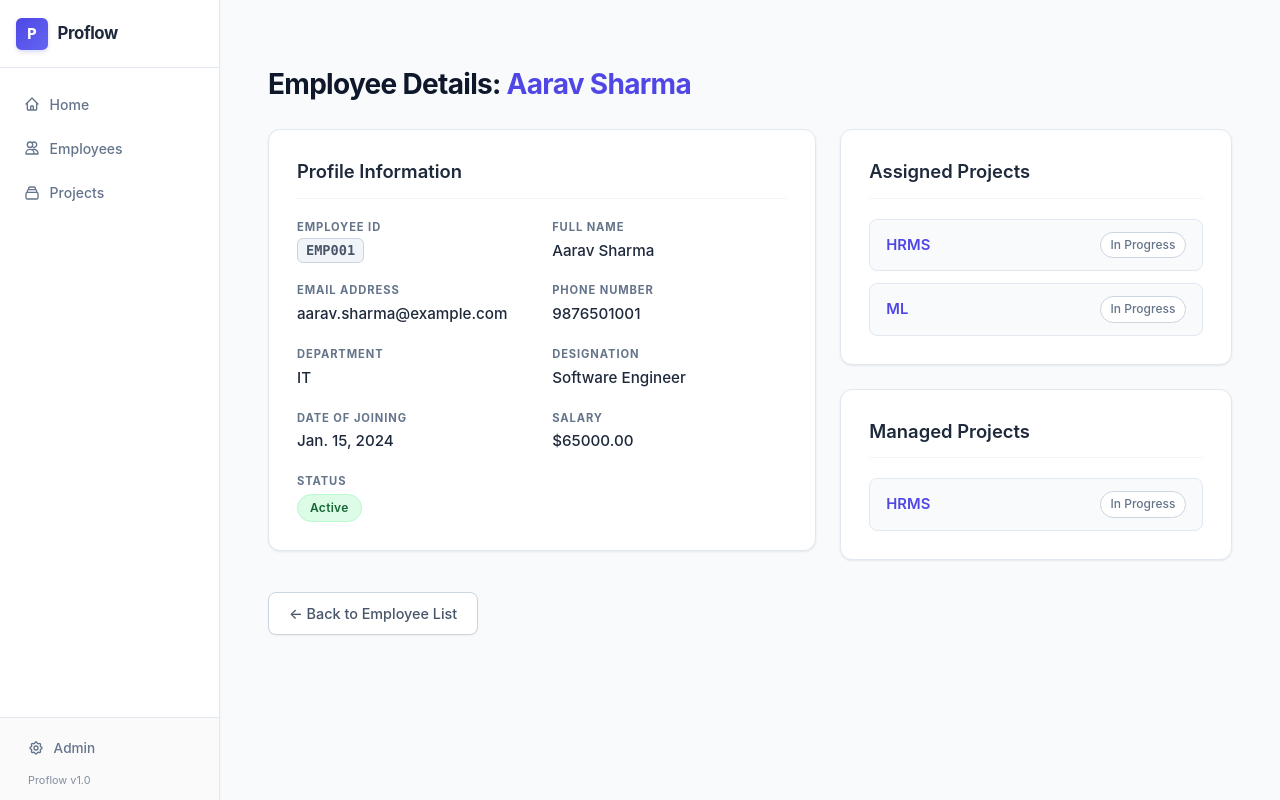
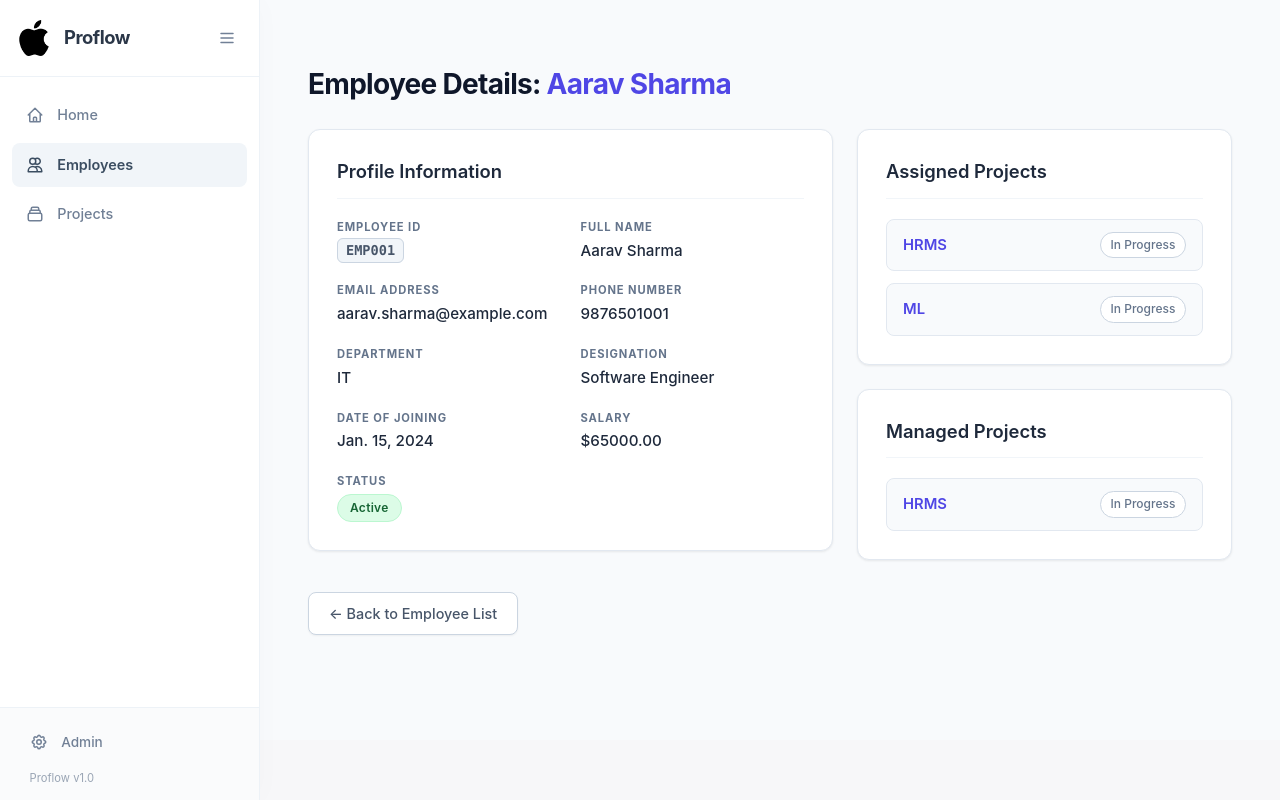
Before and after one commit to aakarshpab/Employee-Project-Management-System, a Django app: page /employees/2/ in a window 1280 px wide. Run offline with Django 5.2, Linux system fonts and the light colour scheme; data comes from the database, SQL or seed files in the repository; both versions use the stored data as it was after the commit.

Commit message:
few ui changes and logo

```diff
--- a/core/templates/base.html
+++ b/core/templates/base.html
@@ -1,20 +1,27 @@
+{% load static %}
 <!DOCTYPE html>
 <html lang="en">
 <head>
     <meta charset="UTF-8">
     <meta name="viewport" content="width=device-width, initial-scale=1.0">
-    <title>{% block title %}AakarsHub{% endblock %}</title>
+    <title>{% block title %}Proflow{% endblock %}</title>
+
+    <!-- Custom Favicon Image Link -->
+    <link rel="icon" type="image/png" href="{% static 'images/favicon.png' %}">
+
     <style>
         :root {
-            --primary-color: #4f46e5;
-            --primary-hover: #4338ca;
-            --bg-color: #f8fafc;
+            --primary-color: #3b4d61;     /* Sophisticated slate blue */
+            --primary-hover: #273645;
+            --bg-color: #f7f7f9;        /* Minimal warm off-white background */
             --sidebar-bg: #ffffff;
             --card-bg: #ffffff;
-            --text-main: #1e293b;
-            --text-muted: #64748b;
-            --border-color: #e2e8f0;
-            --sidebar-width: 220px;
+            --text-main: #2b3748;
+            --text-muted: #718096;
+            --border-color: #edf2f7;
+            --sidebar-width: 260px;
+            --sidebar-collapsed-width: 76px;
+            --transition-speed: 0.3s cubic-bezier(0.4, 0, 0.2, 1);
         }
 
         * {
@@ -32,7 +39,7 @@
             min-height: 100vh;
         }
 
-        /* Compact Sidebar Styling */
+        /* Classy Collapsible Sidebar */
         aside.sidebar {
             width: var(--sidebar-width);
             background-color: var(--sidebar-bg);
@@ -44,39 +51,43 @@
             bottom: 0;
             left: 0;
             z-index: 100;
-            box-shadow: 1px 0 3px 0 rgba(0, 0, 0, 0.02);
+            transition: width var(--transition-speed);
+            box-shadow: 4px 0 24px rgba(0, 0, 0, 0.015);
+        }
+
+        aside.sidebar.collapsed {
+            width: var(--sidebar-collapsed-width);
         }
 
         .sidebar-header {
-            padding: 1.1rem 1rem;
+            padding: 1.25rem 1rem;
             border-bottom: 1px solid var(--border-color);
             display: flex;
             align-items: center;
+            justify-content: space-between;
+            min-height: 73px;
         }
 
         .sidebar-brand {
             display: flex;
             align-items: center;
-            gap: 0.6rem;
+            gap: 0.75rem;
+            overflow: hidden;
+            white-space: nowrap;
+            transition: opacity var(--transition-speed);
         }
 
-        .sidebar-logo-badge {
-            background: linear-gradient(135deg, #4f46e5 0%, #6366f1 100%);
-            color: #ffffff;
-            font-weight: 800;
-            font-size: 0.9rem;
-            width: 32px;
-            height: 32px;
-            display: flex;
-            align-items: center;
-            justify-content: center;
-            border-radius: 0.35rem;
-            box-shadow: 0 2px 4px rgba(79, 70, 229, 0.2);
+        /* Custom Logo Image Styling */
+        .brand-logo-img {
+            width: 36px;
+            height: 36px;
+            object-fit: contain;
+            border-radius: 0.375rem;
             flex-shrink: 0;
         }
 
         .sidebar-brand h1 {
-            font-size: 1.05rem;
+            font-size: 1.15rem;
             font-weight: 700;
             margin: 0;
             letter-spacing: -0.025em;
@@ -92,71 +103,132 @@
             color: var(--primary-color);
         }
 
+        /* Minimal Hamburger Toggle Button */
+        .sidebar-toggle {
+            background: transparent;
+            border: none;
+            color: var(--text-muted);
+            cursor: pointer;
+            width: 32px;
+            height: 32px;
+            display: flex;
+            align-items: center;
+            justify-content: center;
+            border-radius: 0.375rem;
+            transition: all 0.2s ease;
+            flex-shrink: 0;
+        }
+
+        .sidebar-toggle:hover {
+            background-color: #f1f5f9;
+            color: var(--primary-color);
+        }
+
+        .sidebar-toggle svg {
+            width: 18px;
+            height: 18px;
+        }
+
+        /* Navigation Links */
         .sidebar-nav {
             padding: 1rem 0.75rem;
             display: flex;
             flex-direction: column;
-            gap: 0.25rem;
+            gap: 0.35rem;
             flex: 1;
+            overflow-x: hidden;
         }
 
         .sidebar-nav a {
             display: flex;
             align-items: center;
-            gap: 0.6rem;
+            gap: 0.85rem;
             color: var(--text-muted);
             text-decoration: none;
             font-weight: 500;
-            font-size: 0.875rem;
-            padding: 0.6rem 0.75rem;
-            border-radius: 0.35rem;
+            font-size: 0.9rem;
+            padding: 0.7rem 0.85rem;
+            border-radius: 0.5rem;
             transition: all 0.2s ease;
+            white-space: nowrap;
         }
 
         .sidebar-nav a svg {
             flex-shrink: 0;
-            width: 16px;
-            height: 16px;
+            width: 18px;
+            height: 18px;
+        }
+
+        .sidebar-nav a span {
+            transition: opacity var(--transition-speed), visibility var(--transition-speed);
         }
 
         .sidebar-nav a:hover {
-            background-color: #f1f5f9;
+            background-color: #f8fafc;
             color: var(--primary-color);
         }
 
         .sidebar-nav a.active {
-            background-color: #e0e7ff;
+            background-color: #f1f5f9;
             color: var(--primary-color);
             font-weight: 600;
         }
 
-        /* Sidebar Footer (Admin + Version) */
+        /* Collapsed State Adjustments */
+        aside.sidebar.collapsed .sidebar-brand h1,
+        aside.sidebar.collapsed .sidebar-nav a span,
+        aside.sidebar.collapsed .admin-link span,
+        aside.sidebar.collapsed .sidebar-version {
+            opacity: 0;
+            visibility: hidden;
+            width: 0;
+            display: none;
+        }
+
+        aside.sidebar.collapsed .sidebar-header {
+            justify-content: center;
+            padding: 1.25rem 0.5rem;
+        }
+
+        aside.sidebar.collapsed .sidebar-brand {
+            gap: 0;
+        }
+
+        aside.sidebar.collapsed .sidebar-nav a,
+        aside.sidebar.collapsed .admin-link {
+            justify-content: center;
+            padding: 0.7rem;
+        }
+
+        /* Sidebar Footer */
         .sidebar-footer {
-            padding: 0.75rem 1rem;
+            padding: 0.85rem 1rem;
             border-top: 1px solid var(--border-color);
             display: flex;
             flex-direction: column;
-            gap: 0.35rem;
-            background-color: #fafafa;
+            gap: 0.5rem;
+            background-color: #fafbfc;
+            overflow: hidden;
+            white-space: nowrap;
         }
 
         .admin-link {
             display: flex;
             align-items: center;
-            gap: 0.6rem;
+            gap: 0.85rem;
             color: var(--text-muted);
             text-decoration: none;
             font-weight: 500;
             font-size: 0.85rem;
-            padding: 0.5rem 0.75rem;
-            border-radius: 0.35rem;
+            padding: 0.6rem 0.85rem;
+            border-radius: 0.5rem;
             transition: all 0.2s ease;
         }
 
         .admin-link svg {
             flex-shrink: 0;
-            width: 16px;
-            height: 16px;
+            width: 18px;
+            height: 18px;
         }
 
         .admin-link:hover {
@@ -165,13 +237,13 @@
         }
 
         .sidebar-version {
-            font-size: 0.68rem;
+            font-size: 0.7rem;
             color: var(--text-muted);
-            padding-left: 0.75rem;
-            opacity: 0.8;
+            padding-left: 0.85rem;
+            opacity: 0.7;
         }
 
-        /* Main Content Layout */
+        /* Main Content Fluid Layout */
         main.main-content {
             margin-left: var(--sidebar-width);
             flex: 1;
@@ -179,12 +251,17 @@
             background-color: var(--bg-color);
             display: flex;
             flex-direction: column;
+            transition: margin-left var(--transition-speed);
         }
 
-        /* Responsive adjustments for smaller screens */
+        main.main-content.expanded {
+            margin-left: var(--sidebar-collapsed-width);
+        }
+
+        /* Responsive Mobile Behavior */
         @media (max-width: 768px) {
-            :root {
-                --sidebar-width: 64px;
+            aside.sidebar {
+                width: var(--sidebar-collapsed-width);
             }
             aside.sidebar .sidebar-brand h1,
             aside.sidebar .sidebar-version,
@@ -192,41 +269,41 @@
             aside.sidebar .admin-link span {
                 display: none;
             }
-            aside.sidebar .sidebar-logo-badge {
-                margin: 0 auto;
+            main.main-content {
+                margin-left: var(--sidebar-collapsed-width);
             }
-            aside.sidebar .sidebar-header {
-                padding: 1rem 0.5rem;
-                justify-content: center;
-            }
-            aside.sidebar .sidebar-nav a,
-            aside.sidebar .admin-link {
-                justify-content: center;
-                padding: 0.6rem;
+            .sidebar-toggle {
+                display: none;
             }
         }
     </style>
 </head>
 <body>
 
-    <aside class="sidebar">
+    <aside class="sidebar" id="appSidebar">
         <div class="sidebar-header">
             <div class="sidebar-brand">
-                <div class="sidebar-logo-badge">P</div>
+                <!-- Loads logo.png from core/static/images/ -->
+                <img src="{% static 'images/logo.png' %}" alt="Proflow Logo" class="brand-logo-img">
                 <h1><a href="{% url 'home' %}">Proflow</a></h1>
             </div>
+            <button class="sidebar-toggle" id="sidebarToggle" aria-label="Toggle Sidebar">
+                <svg fill="none" stroke="currentColor" stroke-width="2" viewBox="0 0 24 24">
+                    <path stroke-linecap="round" stroke-linejoin="round" d="M4 6h16M4 12h16M4 18h16"></path>
+                </svg>
+            </button>
         </div>
 
         <nav class="sidebar-nav">
-            <a href="{% url 'home' %}">
+            <a href="{% url 'home' %}" {% if request.resolver_match.url_name == 'home' %}class="active"{% endif %}>
                 <svg fill="none" stroke="currentColor" stroke-width="2" viewBox="0 0 24 24"><path stroke-linecap="round" stroke-linejoin="round" d="M3 12l2-2m0 0l7-7 7 7M5 10v10a1 1 0 001 1h3m10-11l2 2m-2-2v10a1 1 0 01-1 1h-3m-6 0a1 1 0 001-1v-4a1 1 0 011-1h2a1 1 0 011 1v4a1 1 0 001 1m-6 0h6"></path></svg>
                 <span>Home</span>
             </a>
-            <a href="{% url 'employee_list' %}">
+            <a href="{% url 'employee_list' %}" {% if 'employee' in request.resolver_match.url_name %}class="active"{% endif %}>
                 <svg fill="none" stroke="currentColor" stroke-width="2" viewBox="0 0 24 24"><path stroke-linecap="round" stroke-linejoin="round" d="M12 4.354a4 4 0 110 5.292M15 21H3v-1a6 6 0 0112 0v1zm0 0h6v-1a6 6 0 00-9-5.197M13 7a4 4 0 11-8 0 4 4 0 018 0z"></path></svg>
                 <span>Employees</span>
             </a>
-            <a href="{% url 'project_list' %}">
+            <a href="{% url 'project_list' %}" {% if 'project' in request.resolver_match.url_name %}class="active"{% endif %}>
                 <svg fill="none" stroke="currentColor" stroke-width="2" viewBox="0 0 24 24"><path stroke-linecap="round" stroke-linejoin="round" d="M19 11H5m14 0a2 2 0 012 2v6a2 2 0 01-2 2H5a2 2 0 01-2-2v-6a2 2 0 012-2m14 0V9a2 2 0 00-2-2M5 11V9a2 2 0 012-2m0 0V5a2 2 0 012-2h6a2 2 0 012 2v2M7 7h10"></path></svg>
                 <span>Projects</span>
             </a>
@@ -241,10 +318,20 @@
         </div>
     </aside>
 
-    <main class="main-content">
+    <main class="main-content" id="mainContent">
         {% block content %}
         {% endblock %}
     </main>
 
+    <script>
+        const toggleBtn = document.getElementById('sidebarToggle');
+        const sidebar = document.getElementById('appSidebar');
+        const mainContent = document.getElementById('mainContent');
+
+        toggleBtn.addEventListener('click', () => {
+            sidebar.classList.toggle('collapsed');
+            mainContent.classList.toggle('expanded');
+        });
+    </script>
 </body>
 </html>
--- a/core/views.py
+++ b/core/views.py
@@ -1,7 +1,7 @@
 from django.shortcuts import render , get_object_or_404
 from .models import Employee, Project
 from django.db.models import Q
-
+from django.core.paginator import Paginator
 def home(request):
     employee_count = Employee.objects.count()
     active_employee_count = Employee.objects.filter(is_active=True).count()
@@ -37,12 +37,17 @@
     if department:
         employees = employees.filter(department=department)
 
+    paginator = Paginator(employees, 10)
+    page_number = request.GET.get('page')
+    page_obj = paginator.get_page(page_number)
+
     departments = Employee.objects.values_list(
         'department', flat=True
     ).distinct()
 
     context = {
-        'employees': employees,
+        'employees': page_obj,  # page_obj replaces the standard queryset
+        'page_obj': page_obj,
         'departments': departments,
         'selected_department': department,
         'search_query': search_query,  # Pass this back so the input keeps its text
--- a/projectmanager/settings.py
+++ b/projectmanager/settings.py
@@ -23,9 +23,10 @@
 SECRET_KEY = 'django-insecure-j(c0x_=o$5xafdz%9xu+$+vd!duiheyax6agg4$+be9^jaofq6'
 
 # SECURITY WARNING: don't run with debug turned on in production!
-DEBUG = True
+DEBUG = False
 
-ALLOWED_HOSTS = [
+ALLOWED_HOSTS = [ 'localhost',
+                 '127.0.0.1',
     ]
 
 
```
Also changed, not shown: core/templates/employee_list.html (+74 -20 lines), core/static/images/12.png (added), core/static/images/1logo.png (added), core/static/images/favicon.png (added), core/static/images/logo.png (added), db.sqlite3.
